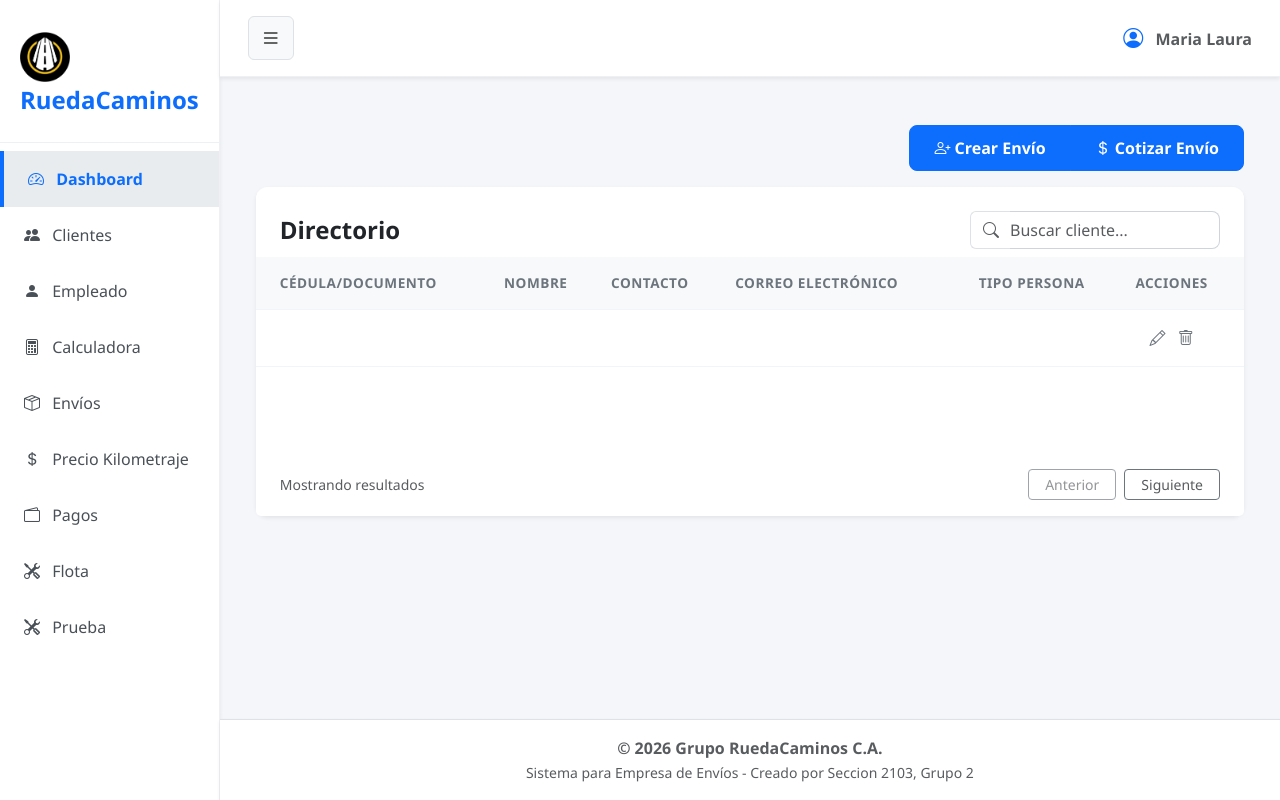
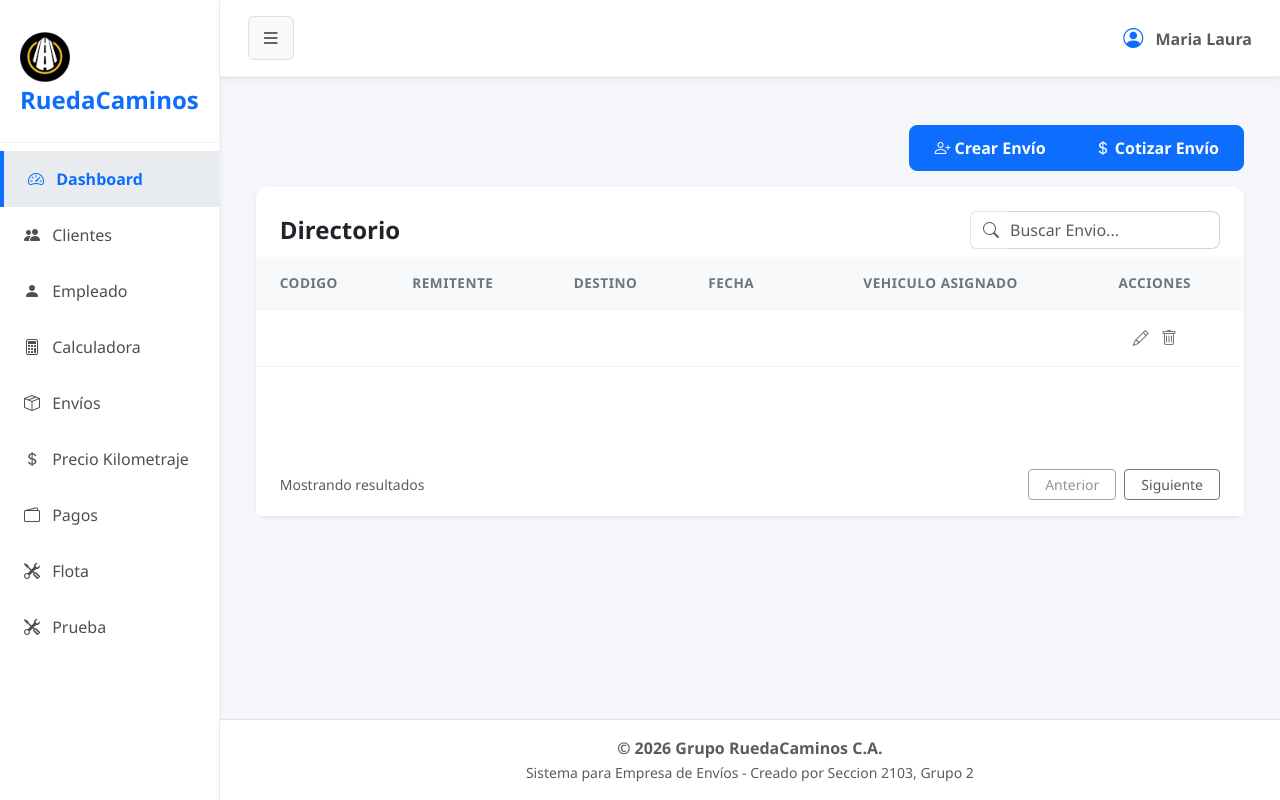
Before and after one commit to Yianm24/SysWebGrupoRuedacaminos, a PHP site: template app/view/envio/envioView.php in a window 1280 px wide. Run offline with PHP 8.4, Linux system fonts and the light colour scheme; the template is opened without the code that fills it, so the values that code supplies are empty.

Commit message:
tabla envio y nombre de vistas editados

```diff
--- a/app/controller/empleadoController.php
+++ b/app/controller/empleadoController.php
@@ -1,5 +1,5 @@
 <?php
     include 'app/view/layout/header.php';
-    include 'app/view/empleado/registerView.php';
+    include 'app/view/empleado/empleadoView.php';
     include 'app/view/layout/footer.php';
 ?>
--- a/app/controller/flotaController.php
+++ b/app/controller/flotaController.php
@@ -1,6 +1,6 @@
 <?php
     // app/controller/flotaController.php
     include 'app/view/layout/header.php';
-    include 'app/view/flota/maintenanceView.php';
+    include 'app/view/flota/flotaView.php';
     include 'app/view/layout/footer.php';
 ?>
--- a/app/view/envio/componentes/tabla.php
+++ b/app/view/envio/componentes/tabla.php
@@ -3,11 +3,11 @@
         <table class="table table-hover align-middle mb-0">
             <thead class="table-light table-header-custom">
                 <tr>
-                    <th class="ps-4">CÉDULA/DOCUMENTO</th>
-                    <th>NOMBRE</th>
-                    <th>CONTACTO</th>
-                    <th>CORREO ELECTRÓNICO</th>
-                    <th class="text-center">TIPO PERSONA</th>
+                    <th class="ps-4">CODIGO</th>
+                    <th>REMITENTE</th>
+                    <th>DESTINO</th>
+                    <th>FECHA</th>
+                    <th class="text-center">VEHICULO ASIGNADO</th>
                     <th class="pe-4 text-center">ACCIONES</th>
                 </tr>
             </thead>
@@ -26,10 +26,10 @@
                         </td>
                         <td class="pe-4 text-center">
                             <a href="#" class="text-secondary me-2 text-decoration-none" title="Editar"
-                                data-bs-toggle="modal" data-bs-target="#registerCliente">
+                                data-bs-toggle="modal" data-bs-target="#createEnvio">
                                 <i class="bi bi-pencil"></i>
                             </a>
-                            <a href="?url=cliente&type=delete&id=<?//= $value['id'] ?>" class="text-secondary text-decoration-none" title="Eliminar" onclick="return confirm('¿Está seguro de eliminar este cliente?');"><i class="bi bi-trash"></i></a>
+                            <a href="?url=envio&type=delete&id=<?//= $value['id'] ?>" class="text-secondary text-decoration-none" title="Eliminar" onclick="return confirm('¿Está seguro de eliminar este envío?');"><i class="bi bi-trash"></i></a>
                         </td>
                     </tr>
                 <?php //endforeach; ?>
--- a/app/view/envio/envioView.php
+++ b/app/view/envio/envioView.php
@@ -22,7 +22,7 @@
                         <span class="input-group-text bg-transparent border-end-0 text-muted">
                             <i class="bi bi-search"></i>
                         </span>
-                        <input type="text" class="form-control border-start-0 ps-0 text-muted" placeholder="Buscar cliente...">
+                        <input type="text" class="form-control border-start-0 ps-0 text-muted" placeholder="Buscar Envio...">
                     </div>
                 </div>
 
--- a/app/view/flota/maintenanceView.php
+++ b/app/view/flota/flotaView.php
@@ -16,7 +16,7 @@
                         <span class="input-group-text bg-transparent border-end-0 text-muted">
                             <i class="bi bi-search"></i>
                         </span>
-                        <input type="text" class="form-control border-start-0 ps-0 text-muted" placeholder="Buscar vehículo...">
+                        <input type="text" class="form-control border-start-0 ps-0 text-muted" placeholder="Buscar Vehículo...">
                     </div>
                 </div>
 
```
Also changed, not shown: app/view/empleado/empleadoView.php (renamed from app/view/empleado/registerView.php).
